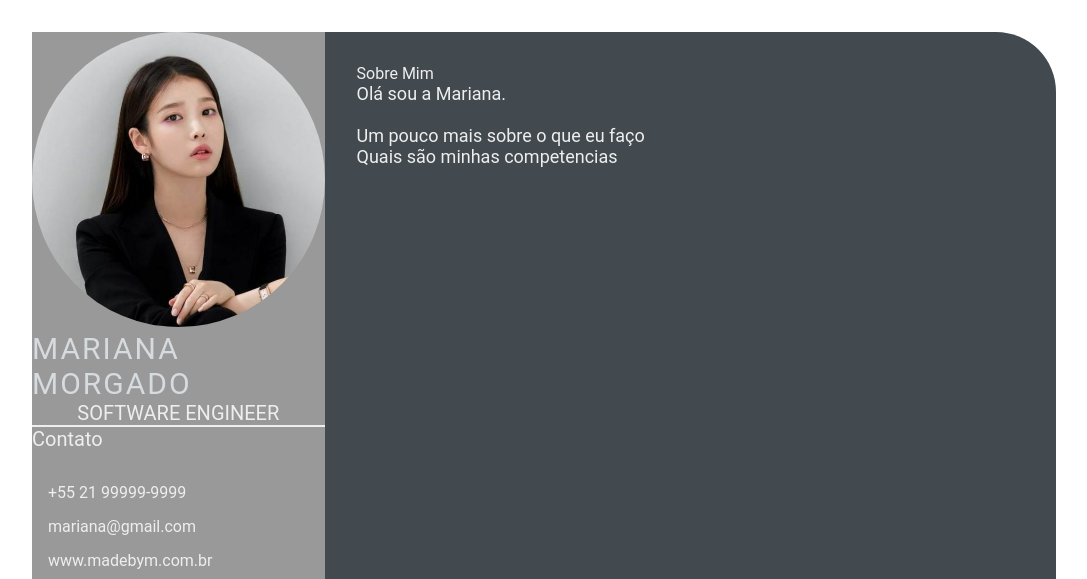
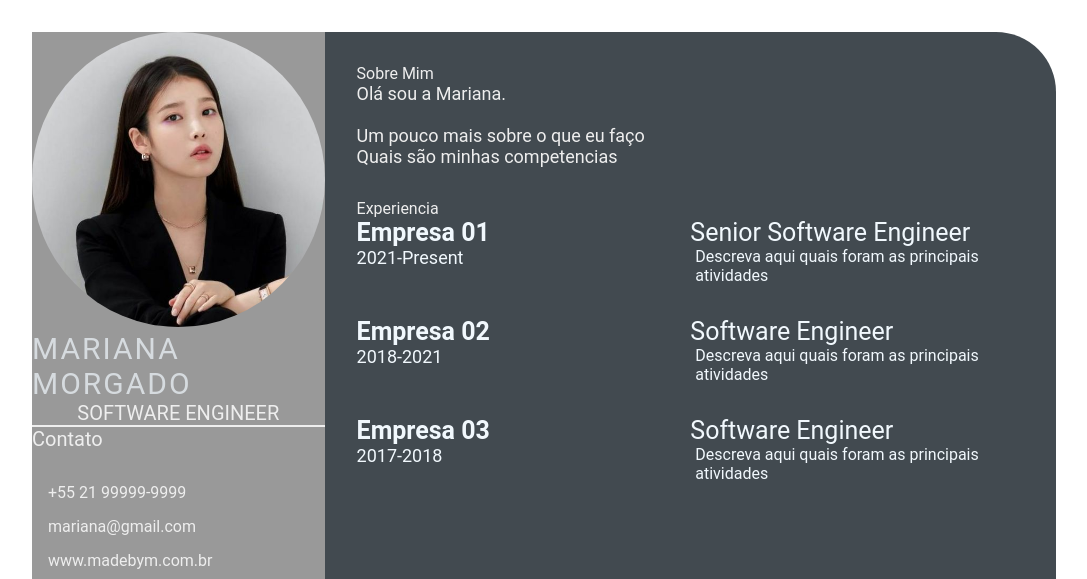
Before and after one commit to madebym/devweekgit.github.io, a plain HTML site: page index.html in a window 1280 px wide. Shown: the top 579 px of the page, without its empty margins (96-1183 px from the left). Drawn offline with Linux system fonts and the light colour scheme.

Commit message:
feature: add index.html (#3)

```diff
--- a/index.html
+++ b/index.html
@@ -45,7 +45,49 @@
                             <br> Quais são minhas competencias
                         </p>
                     </section>
-                </div>
+
+                <section class="experience gap">
+                    <div class="right-title">Experiencia</div>
+                    <div class="experience-contents">
+                        <div class="exp-left">
+                            <p class="exp-company-name">Empresa 01</p>
+                            <p class="exp-time-period">2021-Present</p>
+                        </div>
+                        <div class="exp-right">
+                            <p class="exp-position">Senior Software Engineer</p>
+                            <p class="exp-desc">
+                                Descreva aqui quais foram as principais atividades
+                            </p>
+                        </div>
+                    </div>
+                    <div class="experience-contents">
+                        <div class="exp-left">
+                            <p class="exp-company-name">Empresa 02</p>
+                            <p class="exp-time-period">2018-2021</p>
+                        </div>
+                        <div class="exp-right">
+                            <p class="exp-position">Software Engineer</p>
+                            <p class="exp-desc">
+                                Descreva aqui quais foram as principais atividades
+                            </p>
+                        </div>
+                    </div>
+                    <div class="experience-contents">
+                        <div class="exp-left">
+                            <p class="exp-company-name">Empresa 03</p>
+                            <p class="exp-time-period">2017-2018</p>
+                        </div>
+                        <div class="exp-right">
+                            <p class="exp-position">Software Engineer</p>
+                            <p class="exp-desc">
+                                Descreva aqui quais foram as principais atividades
+                            </p>
+                        </div>
+                    </div>
+
+
+                </section>
+            </div>
             </section>
     </main>
 </body>
--- a/style.css
+++ b/style.css
@@ -101,3 +101,38 @@
     font-size: 18px;
     color: #eeeeee;
 }
+
+.experience-contents,
+.education-contents,
+.awards-contents {
+    display: grid;
+    grid-template-columns: repeat(2, 1fr);
+    padding-bottom: 2rem;
+    color: #F1F8FD;
+}
+
+.exp-company-name,
+.education-school-name,
+.awards-company-name {
+    font-size: 25px;
+    font-weight: bold;
+}
+
+.exp-time-period,
+.educationp-time-period,
+.awards-time-period {
+    font-size: 18px;
+}
+
+.exp-position,
+.education-subject,
+.awards-name {
+    font-size: 25px;
+}
+
+.exp-desc,
+.education-desc,
+.awards-desc {
+    font-size: 16px;
+    padding-left: 5px;
+}
```
